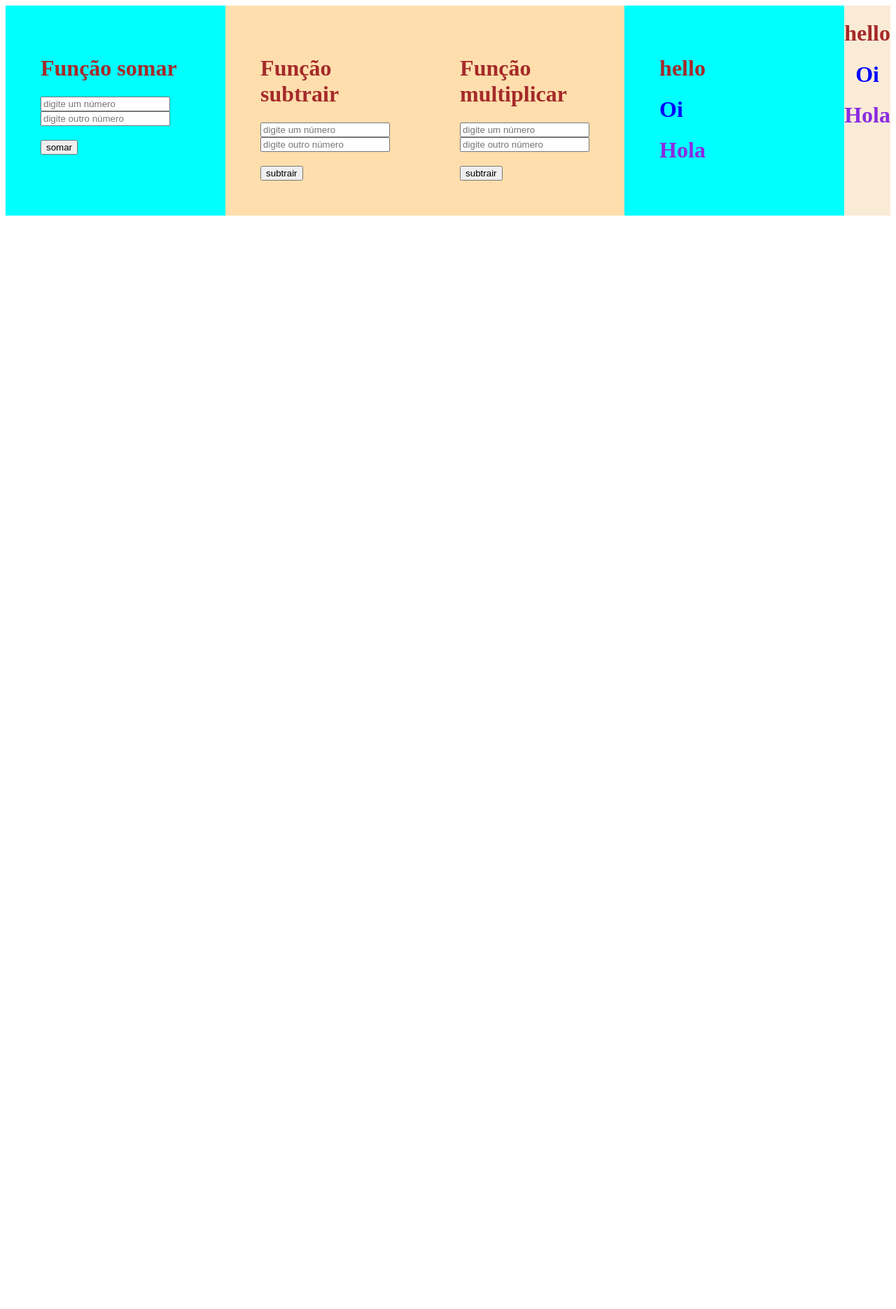
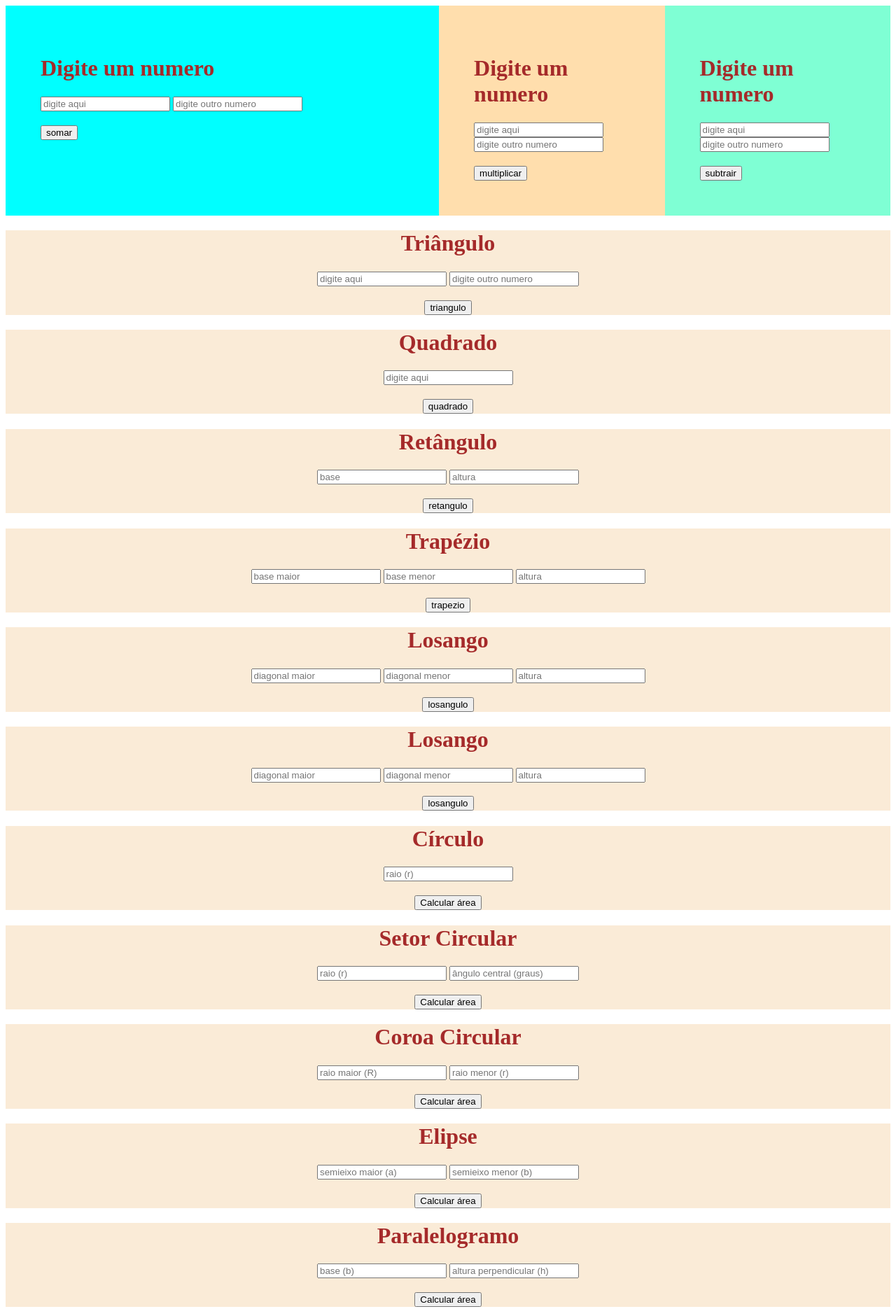
Before and after one commit to LaviniaGama/primeiro_css, a plain HTML site: page index.html in a window 1280 px wide. Shown: the top 1870 px of the page at 70% size. Before the commit the page ends 800 px from the top, so only its background shows below. Drawn offline with Linux system fonts and the light colour scheme.

Commit message:
calculadora

```diff
--- a/index.html
+++ b/index.html
@@ -1,52 +1,141 @@
 <!DOCTYPE html>
 <html lang="en">
+
 <head>
     <meta charset="UTF-8">
     <meta name="viewport" content="width=device-width, initial-scale=1.0">
-    <title>Document</title>
+    <title>CSS</title>
     <link rel="stylesheet" href="./style.css">
+
 </head>
+
 <body>
+    <div class="flex">
 
-    <div class="flex">
         <div class="display">
-            <h1>Função somar</h1>
-            <input type="text" id="1" placeholder="digite um número">
-            <input type="text" id="2" placeholder="digite outro número">
-            <h2 id="resultado"></h2>
-            <button onclick="somar()">somar</button>
+            <h1>Digite um numero</h1>
+            <input type="text" id = "1" placeholder="digite aqui"></input>
+            <input type="text" id = "2" placeholder="digite outro numero"></input>
+            <h2 id="./resultado"></h2>
+            <button onclick="somar()">somar</buttton>
         </div>
 
         <div class="display-blue">
-            <h1>Função subtrair</h1>
-            <input type="text" id="1" placeholder="digite um número">
-            <input type="text" id="2" placeholder="digite outro número">
-            <h2 id="resultado"></h2>
-            <button onclick="subtrair()">subtrair</button>
+            <h1>Digite um numero</h1>
+             <input type="text" id = "3" placeholder="digite aqui"></input>
+            <input type="text" id = "4" placeholder="digite outro numero"></input>
+            <h2 id="./resultado2"></h2>
+            <button onclick="multiplicar()">multiplicar</buttton>
         </div>
 
-        <div class="display-blue">
-            <h1>Função multiplicar</h1>
-            <input type="text" id="1" placeholder="digite um número">
-            <input type="text" id="2" placeholder="digite outro número">
-            <h2 id="resultado"></h2>
-            <button onclick="subtrair()">subtrair</button>
+        <div class="display-red">
+            <h1>Digite um numero</h1>
+            <input type="text" id = "5" placeholder="digite aqui"></input>
+            <input type="text" id = "6" placeholder="digite outro numero"></input>
+            <h2 id="./resultado3"></h2>
+            <button onclick="subtrair()">subtrair</buttton>
+
         </div>
 
+    </div>
 
-        <div class="display">
-            <h1>hello</h1>
-            <h1 class="portugues">Oi</h1>
-            <h1 id="espanhol">Hola</h1>
-        </div>
+    <div class="row">
+      <h1>Triângulo</h1>
+            <input type="text" id = "7" placeholder="digite aqui"></input>
+            <input type="text" id = "8" placeholder="digite outro numero"></input>
+            <h2 id="./resultado4"></h2>
+            <button onclick="area()">triangulo</buttton>
+    </div>
 
-        <div class="row">
-            <h1>hello</h1>
-            <h1 class="portugues">Oi</h1>
-            <h1 id="espanhol">Hola</h1>
-        </div>
+      <div class="row3">
+      <h1>Quadrado</h1>
+            <input type="text" id = "9" placeholder="digite aqui"></input>
+            <h2 id="./resultado5"></h2>
+            <button onclick="quadrado()">quadrado</buttton>
+    </div>
+
+     <div class="row4">
+      <h1>Retângulo</h1>
+            <input type="text" id = "10" placeholder="base"></input>
+            <input type="text" id = "11" placeholder="altura"></input>
+            <h2 id="./resultado6"></h2>
+            <button onclick="retangulo()">retangulo</buttton>
+    </div>
+
+    <div class="row5">
+      <h1>Trapézio</h1>
+            <input type="text" id = "12" placeholder="base maior"></input>
+            <input type="text" id = "13" placeholder="base menor"></input>
+            <input type="text" id = "14" placeholder="altura"></input>
+            <h2 id="./resultado7"></h2>
+            <button onclick="trapezio()">trapezio</buttton>
+    </div>
+
+    <div class="row6">
+      <h1>Losango</h1>
+            <input type="text" id = "15" placeholder="diagonal maior"></input>
+            <input type="text" id = "16" placeholder="diagonal menor"></input>
+            <input type="text" id = "17" placeholder="altura"></input>
+            <h2 id="./resultado8"></h2>
+            <button onclick="losangulo()">losangulo</buttton>
+    </div>
+
+    <div class="row7">
+      <h1>Losango</h1>
+            <input type="text" id = "18" placeholder="diagonal maior"></input>
+            <input type="text" id = "19" placeholder="diagonal menor"></input>
+            <input type="text" id = "20" placeholder="altura"></input>
+            <h2 id="./resultado8"></h2>
+            <button onclick="losangulo()">losangulo</buttton>
+    </div>
+
+    <div class="row">
+        <h1>Círculo</h1>
+        <input type="number" id="raio-circ" placeholder="raio (r)" step="any">
+        <h2 id="resultado-circ"></h2>
+        <button onclick="areaCirculo()">Calcular área</button>
+    </div>
+
+    <div class="row">
+        <h1>Setor Circular</h1>
+        <input type="number" id="raio-setor" placeholder="raio (r)" step="any">
+        <input type="number" id="angulo-setor" placeholder="ângulo central (graus)" step="any">
+        <h2 id="resultado-setor"></h2>
+        <button onclick="areaSetorCircular()">Calcular área</button>
+    </div>
+
+    <div class="row">
+        <h1>Coroa Circular</h1>
+        <input type="number" id="raio-maior-coroa" placeholder="raio maior (R)" step="any">
+        <input type="number" id="raio-menor-coroa" placeholder="raio menor (r)" step="any">
+        <h2 id="resultado-coroa"></h2>
+        <button onclick="areaCoroaCircular()">Calcular área</button>
+    </div>
+
+    <div class="row">
+        <h1>Elipse</h1>
+        <input type="number" id="semieixo-maior" placeholder="semieixo maior (a)" step="any">
+        <input type="number" id="semieixo-menor" placeholder="semieixo menor (b)" step="any">
+        <h2 id="resultado-elipse"></h2>
+        <button onclick="areaElipse()">Calcular área</button>
+    </div>
+
+    <div class="row">
+        <h1>Paralelogramo</h1>
+        <input type="number" id="base-para" placeholder="base (b)" step="any">
+        <input type="number" id="altura-para" placeholder="altura perpendicular (h)" step="any">
+        <h2 id="resultado-para"></h2>
+        <button onclick="areaParalelogramo()">Calcular área</button>
+    </div>
+
+    <div class="row">
+        <h1>Polígono Regular</h1>
+        <input type="number" id="perimetro-pol" placeholder="perímetro total (p)" step="any">
+        <input type="number" id="apotema-pol" placeholder="apótema (a)" step="any">
+        <h2 id="resultado-pol"></h2>
+        <button onclick="areaPoligonoRegular()">Calcular área</button>
     </div>
 
 </body>
-<script>src="./script.js"</script>
+<script src ="./script.js"></script>
 </html>
```
